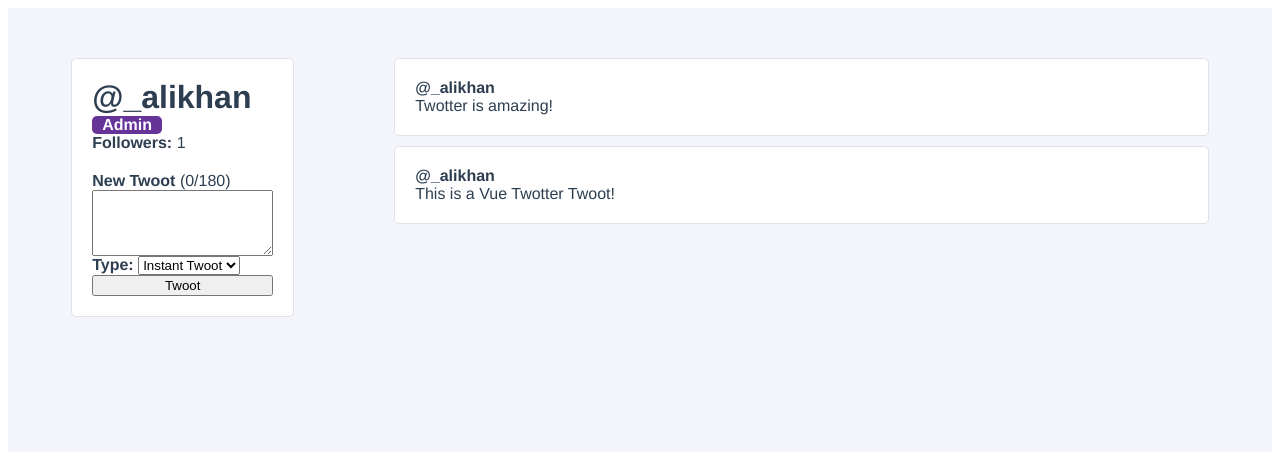
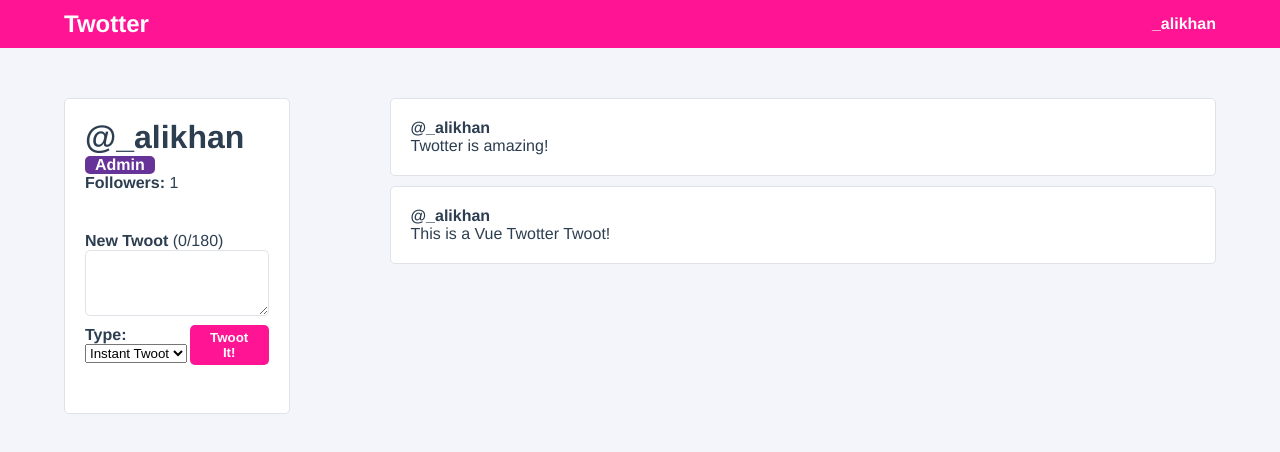
Before and after one commit to Alikhan2904/vue-twotter, a Vue app: page / in a window 1280 px wide. Shown: the top 452 px of the page. Built offline with nearby package versions, Linux system fonts and the light colour scheme.

Commit message:
global style and refactoring (styles section ended)

```diff
--- a/src/App.vue
+++ b/src/App.vue
@@ -1,18 +1,35 @@
 <template>
   <div id="app">
+    <nav>
+      <div class="navigation__logo">
+        Twotter
+      </div>
+      <div class="navigation__user">
+        {{ user.username }}
+      </div>
+    </nav>
     <user-profile />
   </div>
 </template>
 
 <script>
 import UserProfile from './components/UserProfile.vue'
+
 export default {
   name: 'App',
-  components: { UserProfile }
+  components: { UserProfile },
+
+  data() {
+    return {
+      user: {
+        username: '_alikhan'
+      }
+    }
+  }
 }
 </script>
 
-<style>
+<style lang="scss">
 #app {
   font-family: Avenir, Helvetica, Arial, sans-serif;
   -webkit-font-smoothing: antialiased;
@@ -20,5 +37,21 @@ export default {
   color: #2c3e50;
   min-height: 100vh;
   background-color: #f3f5fa;
+
+  nav {
+    display: flex;
+    align-items: center;
+    justify-content: space-between;
+    padding: 10px 5%;
+    background-color: deeppink;
+    color: white;
+    .navigation__logo {
+      font-weight: bold;
+      font-size: 24px;
+    }
+    .navigation__user {
+      font-weight: bold;
+    }
+  }
 }
 </style>
--- /dev/null
+++ b/src/components/CreateTwootPanel.vue
@@ -0,0 +1,103 @@
+<template>
+  <!-- Apply --exceeded class if newTwootCharacterCount > 180 -->
+  <form
+    class="create-twoot-panel"
+    @submit.prevent="createNewTwoot"
+    :class="{ '--exceeded': newTwootCharacterCount > 180 }"
+  >
+    <label for="newTwoot"
+      ><strong>New Twoot</strong> ({{ newTwootCharacterCount }}/180)</label
+    >
+    <textarea id="newTwoot" rows="4" v-model="newTwootContent" />
+
+    <div class="create-twoot-panel__submit">
+      <div class="create-twoot-type">
+        <label for="newTwootType"><strong>Type: </strong></label>
+        <select id="newTwootType" v-model="selectedTwootType">
+          <option
+            :value="option.value"
+            v-for="(option, index) in twootTypes"
+            :key="index"
+          >
+            {{ option.name }}
+          </option>
+        </select>
+      </div>
+
+      <button>
+        Twoot It!
+      </button>
+    </div>
+  </form>
+</template>
+
+<script>
+export default {
+  name: 'CreateTwootPanel',
+  data() {
+    return {
+      newTwootContent: '',
+      selectedTwootType: 'instant',
+      twootTypes: [
+        { value: 'draft', name: 'Draft' },
+        {
+          value: 'instant',
+          name: 'Instant Twoot'
+        }
+      ]
+    }
+  },
+  computed: {
+    newTwootCharacterCount() {
+      return this.newTwootContent.length
+    }
+  },
+  methods: {
+    createNewTwoot() {
+      if (this.newTwootContent && this.selectedTwootType !== 'draft') {
+        this.$emit('add-twoot', this.newTwootContent)
+        this.newTwootContent = ''
+      }
+    }
+  }
+}
+</script>
+
+<style lang="scss" scoped>
+.create-twoot-panel {
+  margin-top: 20px;
+  padding: 20px 0;
+  display: flex;
+  flex-direction: column;
+  textarea {
+    border: 1px solid #dfe3e8;
+    border-radius: 5px;
+  }
+  .create-twoot-panel__submit {
+    display: flex;
+    justify-content: space-between;
+    .create-twoot-type {
+      padding: 10px 0;
+    }
+    button {
+      padding: 5px 20px;
+      margin: auto 0;
+      border-radius: 5px;
+      border: none;
+      background-color: deeppink;
+      color: white;
+      font-weight: bold;
+    }
+  }
+  &.--exceeded {
+    color: red;
+    border-color: red;
+    .create-twoot-panel__submit {
+      button {
+        background-color: red;
+        color: white;
+      }
+    }
+  }
+}
+</style>
--- a/src/components/TwootItem.vue
+++ b/src/components/TwootItem.vue
@@ -1,5 +1,5 @@
 <template>
-  <div class="twoot-item" @click="favouriteTwoot(twoot.id)">
+  <div class="twoot-item">
     <div class="user-profile__twoot">
       <div class="twoot-item__user">@{{ username }}</div>
       <div class="twoot-item__content">
@@ -21,12 +21,6 @@ export default {
       type: Object,
       required: true
     }
-  },
-  methods: {
-    favouriteTwoot(id) {
-      // to pass data from child to parent (on twoot item click)
-      this.$emit('favourite', id)
-    }
   }
 }
 </script>
@@ -40,11 +34,9 @@ export default {
   box-sizing: border-box;
   cursor: pointer;
   transition: all 0.25s ease;
-
   &:hover {
     transform: scale(1.1, 1.1);
   }
-
   .twoot-item__user {
     font-weight: bold;
   }
--- a/src/components/UserProfile.vue
+++ b/src/components/UserProfile.vue
@@ -11,31 +11,7 @@
       <div class="user-profile__follower-count">
         <strong>Followers: </strong> {{ followers }}
       </div>
-      <!-- Apply --exceeded class if newTwootCharacterCount > 180 -->
-      <form
-        class="user-profile__create-twoot"
-        @submit.prevent="createNewTwoot"
-        :class="{ '--exceeded': newTwootCharacterCount > 180 }"
-      >
-        <label for="newTwoot"
-          ><strong>New Twoot</strong> ({{ newTwootCharacterCount }}/180)</label
-        >
-        <textarea id="newTwoot" rows="4" v-model="newTwootContent" />
-
-        <div class="user-profile__create-twoot-type">
-          <label for="newTwootType"><strong>Type: </strong></label>
-          <select id="newTwootType" v-model="selectedTwootType">
-            <option
-              :value="option.value"
-              v-for="(option, index) in twootTypes"
-              :key="index"
-            >
-              {{ option.name }}
-            </option>
-          </select>
-        </div>
-        <button type="submit">Twoot</button>
-      </form>
+      <create-twoot-panel @add-twoot="addTwoot" />
     </div>
     <div class="user-profile__twoots-wrapper">
       <twoot-item
@@ -43,30 +19,22 @@
         :key="twoot.id"
         :username="user.username"
         :twoot="twoot"
-        @favourite="toggleFavourite"
       />
     </div>
   </div>
 </template>
 
 <script>
+import CreateTwootPanel from './CreateTwootPanel.vue'
 import TwootItem from './TwootItem.vue'
 export default {
   name: 'App',
   components: {
-    TwootItem
+    TwootItem,
+    CreateTwootPanel
   },
   data() {
     return {
-      newTwootContent: '',
-      selectedTwootType: 'instant',
-      twootTypes: [
-        { value: 'draft', name: 'Draft' },
-        {
-          value: 'instant',
-          name: 'Instant Twoot'
-        }
-      ],
       followers: 0,
       user: {
         id: 1,
@@ -89,28 +57,15 @@ export default {
       }
     }
   },
-  computed: {
-    newTwootCharacterCount() {
-      return this.newTwootContent.length
-    }
-  },
   methods: {
     followUser() {
       this.followers++
     },
-    toggleFavourite(id) {
-      console.log(`Favourited Tweet #${id}`)
-    },
-    createNewTwoot() {
-      console.log(this.newTwootContent)
-      if (this.newTwootContent && this.selectedTwootType !== 'draft') {
-        // push new twoot to start of the list
-        this.user.twoots.unshift({
-          id: this.user.twoots.length + 1,
-          content: this.newTwootContent
-        })
-        this.newTwootContent = ''
-      }
+    addTwoot(twoot) {
+      this.user.twoots.unshift({
+        id: this.user.twoots.length + 1,
+        content: twoot
+      })
     }
   },
   mounted() {
--- /dev/null
+++ b/src/styles/base.scss
@@ -0,0 +1,3 @@
+body {
+    margin: 0px;
+}
--- /dev/null
+++ b/vue.config.js
@@ -0,0 +1,9 @@
+module.exports = {
+  css: {
+    loaderOptions: {
+      sass: {
+        additionalData: '@import "@/styles/base.scss";'
+      }
+    }
+  }
+}
```
